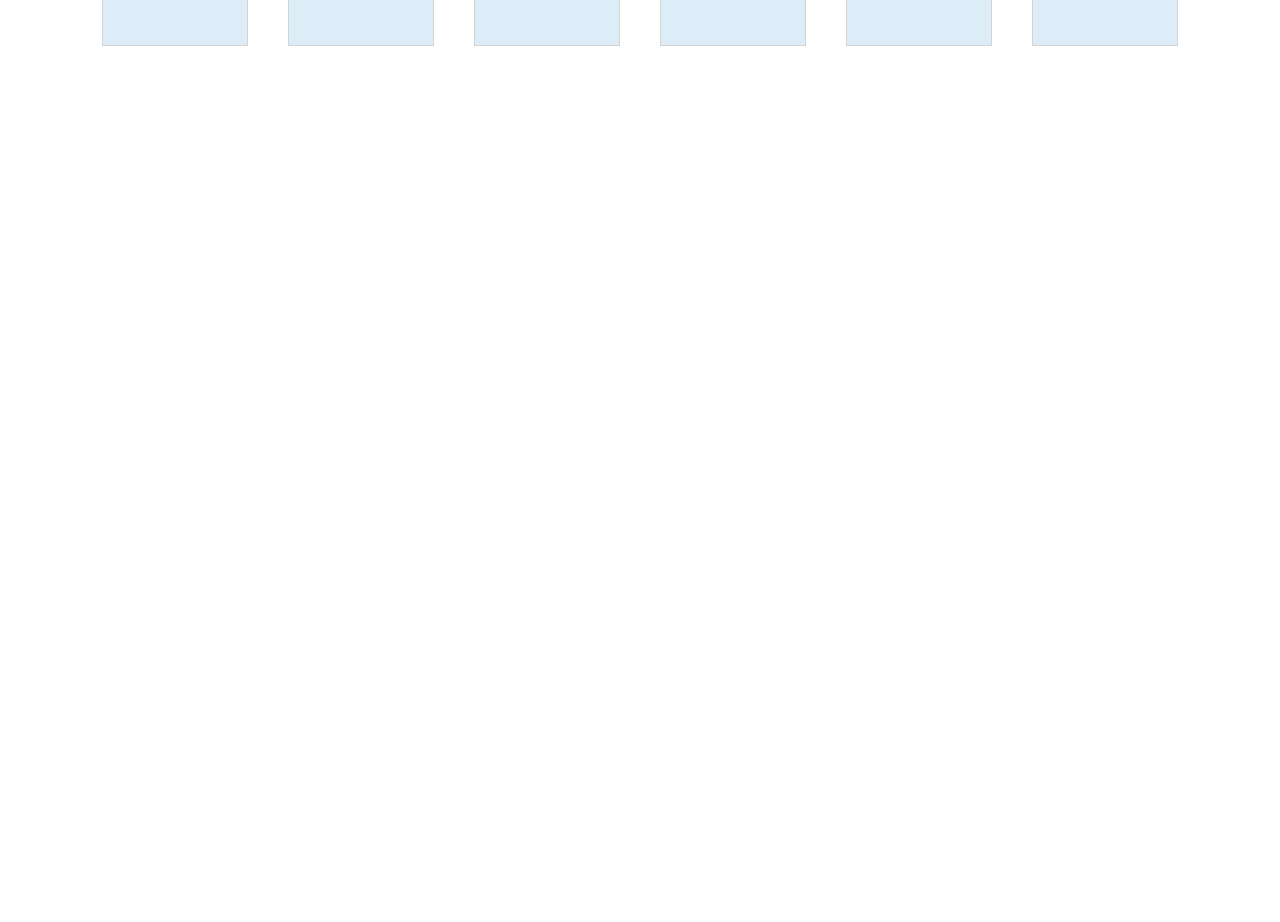
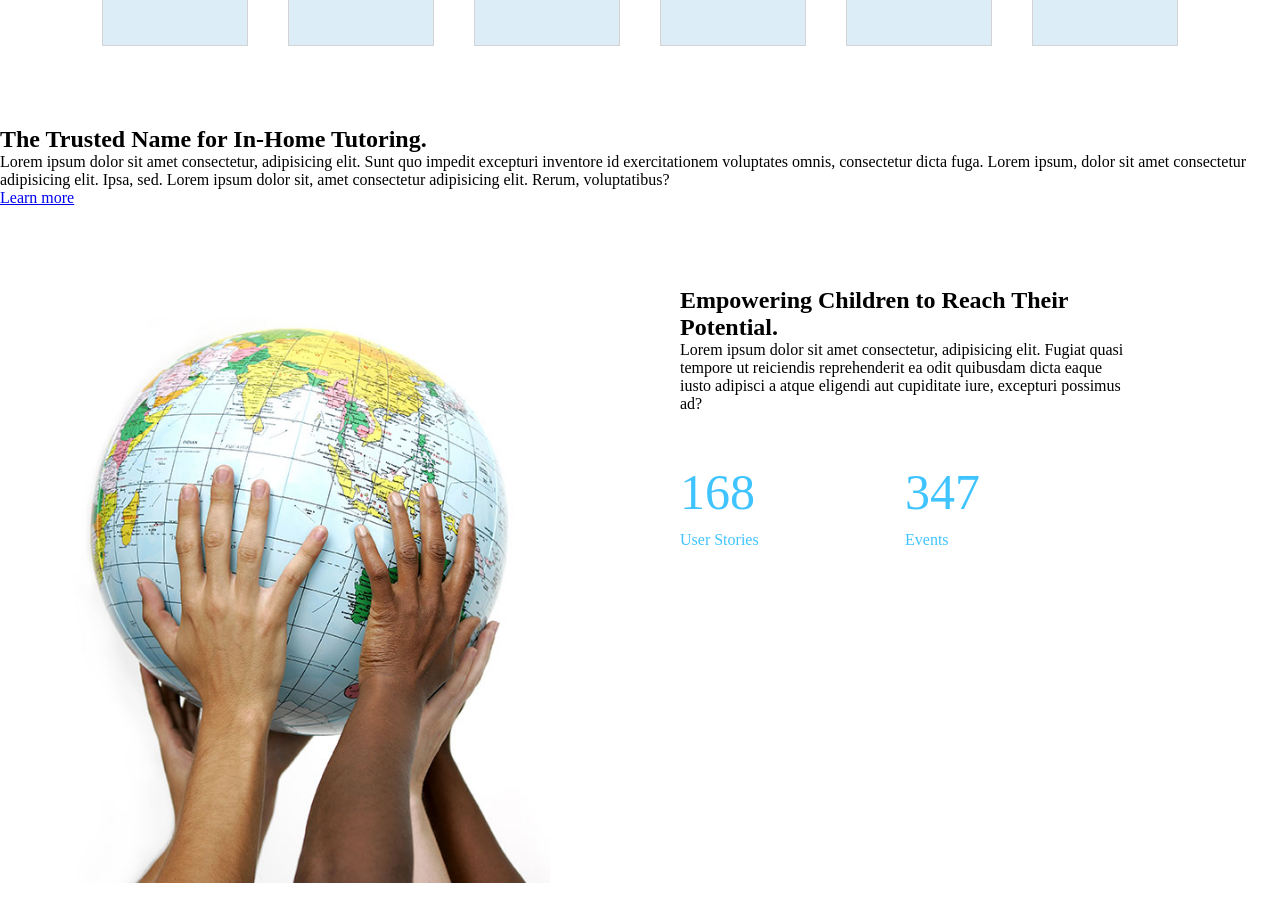
Before and after one commit to DomenicoAgostino/proj-html-vuejs, a Vue app: page / in a window 1280 px wide. Shown: the part 900-1822 px from the top of the page. Before the commit the page ends 1026 px from the top, so only its background shows below. Built offline with nearby package versions, Linux system fonts and the light colour scheme.

Commit message:
SectionSecond Completata, da iniziare SectionComp

```diff
--- a/src/components/MainComp.vue
+++ b/src/components/MainComp.vue
@@ -1,14 +1,20 @@
 <template>
   <main>
     <CardComp />
+    <SectionComp />
+    <SectionSecond />
+
   </main>
 </template>
 
 <script>
 import CardComp from './CardComp.vue';
+import SectionComp from './SectionComp.vue';
+import SectionSecond from './SectionSecond.vue';
+
 export default {
     name: "MainComp",
-    components: { CardComp }
+    components: { CardComp, SectionComp, SectionSecond }
 }
 </script>
 
--- /dev/null
+++ b/src/components/SectionComp.vue
@@ -0,0 +1,19 @@
+<template>
+  <section>
+      <h2>The Trusted Name for In-Home Tutoring.</h2>
+    <p>Lorem ipsum dolor sit amet consectetur, adipisicing elit. Sunt quo impedit excepturi inventore id exercitationem voluptates omnis, consectetur dicta fuga. Lorem ipsum, dolor sit amet consectetur adipisicing elit. Ipsa, sed. Lorem ipsum dolor sit, amet consectetur adipisicing elit. Rerum, voluptatibus?</p>
+    <a class="link-blue" href="#">Learn more</a>
+  </section>
+</template>
+
+
+
+<script>
+export default {
+  name: 'SectionComp'
+}
+</script>
+
+<style>
+
+</style>
--- /dev/null
+++ b/src/components/SectionSecond.vue
@@ -0,0 +1,83 @@
+<template>
+   <section>
+      <div class="container container-row">
+
+
+
+        <div class="left-flex">
+          <img src="../assets/img/h1-img-8.jpg" alt="">
+        </div>
+
+        <div class="right-flex">
+          <h2>
+            Empowering Children to Reach Their Potential.
+          </h2>
+          <p>Lorem ipsum dolor sit amet consectetur, adipisicing elit. Fugiat quasi tempore ut reiciendis reprehenderit ea odit quibusdam dicta eaque iusto adipisci a atque eligendi aut cupiditate iure, excepturi possimus ad?</p>
+
+          <div class="container-number">
+            <div>
+              <span class="number">168</span>
+              <span>User Stories</span>
+            </div>
+            <div>
+              <span class="number">347</span>
+              <span>Events</span>
+            </div>
+          </div>
+
+        </div>
+
+        <div class="top ">
+
+        </div>
+    </div>
+  </section>
+
+</template>
+
+<script>
+export default {
+  name: 'SectionSecond'
+}
+</script>
+
+<style lang="scss" scoped>
+@import '../assets/style/vars';
+
+section{
+  position: relative;
+}
+.container-row{
+  display: flex;
+  margin: 80px 0 40px 0;
+
+  .left-flex{
+    width: 500px;
+    margin-top: 30px;
+    img{
+      width: 100%;
+    }
+  }
+  .right-flex{
+    margin-left: 80px;
+    width: 450px;
+
+  }
+  .container-number{
+    display: flex;
+    color: $primary-color;
+    div{
+      width: 50%;
+      padding: 40px 0;
+    }
+    .number{
+      margin: 10px 0;
+      font-size: 50px;
+      display: block;
+    }
+  }
+
+}
+
+
+</style>
```
